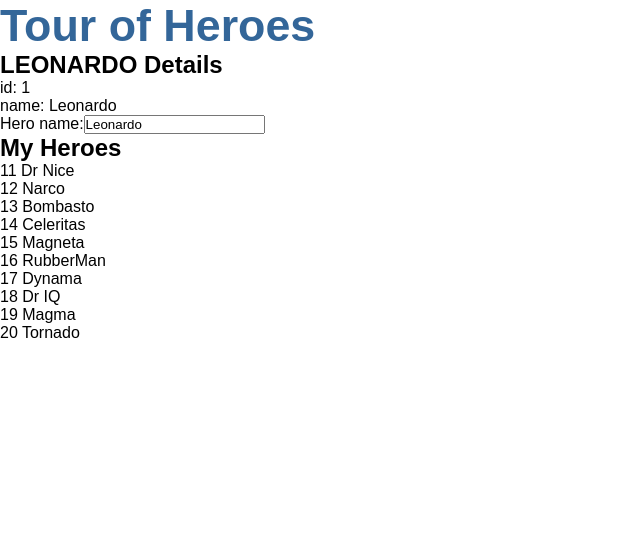
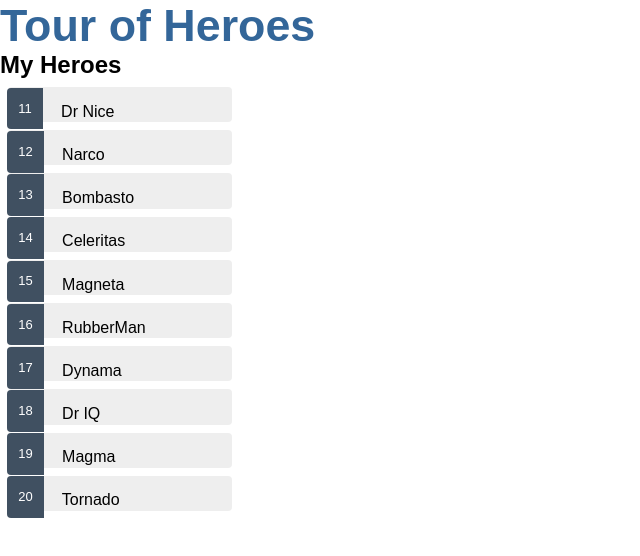
Before and after one commit to lcleonardo/angular-tour-of-heroes, an Angular app: page / in a window 1280 px wide. Shown: the top 556 px of the page, without its empty margins (0-640 px from the left). Built offline with nearby package versions, Linux system fonts and the light colour scheme.

Commit message:
Terminando componente Heroes

```diff
--- a/src/app/heroes/heroes.component.css
+++ b/src/app/heroes/heroes.component.css
@@ -0,0 +1,57 @@
+.heroes {
+  margin: 0 0 2rem 0;
+  list-style: none;
+  padding: 0;
+  max-width: 15rem;
+}
+
+.heroes li {
+  cursor: pointer;
+  position: relative;
+  left: 0;
+  background-color: #eee;
+  margin: 0.5rem;
+  padding: 0.3rem 0;
+  height: 1.6rem;
+  border-radius: 4px;
+}
+
+.heroes li:hover {
+  color: #2c3a41;
+  background-color: #e6e6e6;
+  left: 1rem;
+}
+
+.heroes li.selected {
+  background-color: black;
+  color: white;
+}
+
+.heroes li.selected:hover {
+  background-color: #505050;
+  color: white;
+}
+
+.heroes li.selected:active {
+  background-color: black;
+  color: white;
+}
+
+.heroes .badge {
+  display: inline-block;
+  font-size: small;
+  color: white;
+  padding: 0.8rem 0.7rem 0 0.7rem;
+  background-color: #405061;
+  line-height: 1rem;
+  position: relative;
+  left: -1px;
+  top: -4px;
+  height: 1.8rem;
+  margin-right: 0.8rem;
+  border-radius: 4px 0 0 4px;
+}
+
+input {
+  padding: 0.5rem;
+}
--- a/src/app/heroes/heroes.component.html
+++ b/src/app/heroes/heroes.component.html
@@ -1,20 +1,31 @@
-<h2>{{ hero.name | uppercase }} Details</h2>
-<div>
-  <span>id: {{ hero.id }}</span>
-</div>
-<div>
-  <span>name: {{ hero.name }}</span>
-</div>
-
-<div>
-  <label for="name">Hero name:</label>
-  <input type="text" id="name" placeholder="name" [(ngModel)]="hero.name" />
-</div>
-
 <h2>My Heroes</h2>
 <ul class="heroes">
-  <li *ngFor="let hero of heroes">
+  <li
+    *ngFor="let hero of heroes"
+    (click)="onSelect(hero)"
+    [class.selected]="hero === selectedHero"
+  >
     <span class="badge">{{ hero.id }}</span>
     {{ hero.name }}
   </li>
 </ul>
+
+<div *ngIf="selectedHero">
+  <h2>{{ selectedHero.name | uppercase }} Details</h2>
+  <div>
+    <span>id: {{ selectedHero.id }}</span>
+  </div>
+  <div>
+    <span>name: {{ selectedHero.name }}</span>
+  </div>
+
+  <div>
+    <label for="hero-name">Hero name:</label>
+    <input
+      type="text"
+      id="hero-name"
+      placeholder="name"
+      [(ngModel)]="selectedHero.name"
+    />
+  </div>
+</div>
--- a/src/app/heroes/heroes.component.ts
+++ b/src/app/heroes/heroes.component.ts
@@ -8,14 +8,15 @@ import { Hero } from './shared/Hero'
   styleUrls: ['./heroes.component.css'],
 })
 export class HeroesComponent implements OnInit {
-  hero: Hero = {
-    id: 1,
-    name: 'Leonardo',
-  }
+  selectedHero?: Hero
 
   heroes: Hero[] = HEROES
 
   constructor() {}
 
   ngOnInit(): void {}
+
+  public onSelect(hero: Hero): void {
+    this.selectedHero = hero
+  }
 }
--- a/src/app/heroes/shared/Hero.ts
+++ b/src/app/heroes/shared/Hero.ts
@@ -1,4 +1,7 @@
 export interface Hero {
   id: number
   name: string
+
+
+
 }
--- a/src/styles.css
+++ b/src/styles.css
@@ -1,6 +1,6 @@
 * {
   padding: 0;
   margin: 0;
-  box-sizing: border-box;
+  /* box-sizing: border-box; */
   font-family: Arial, Helvetica, sans-serif;
 }
```
